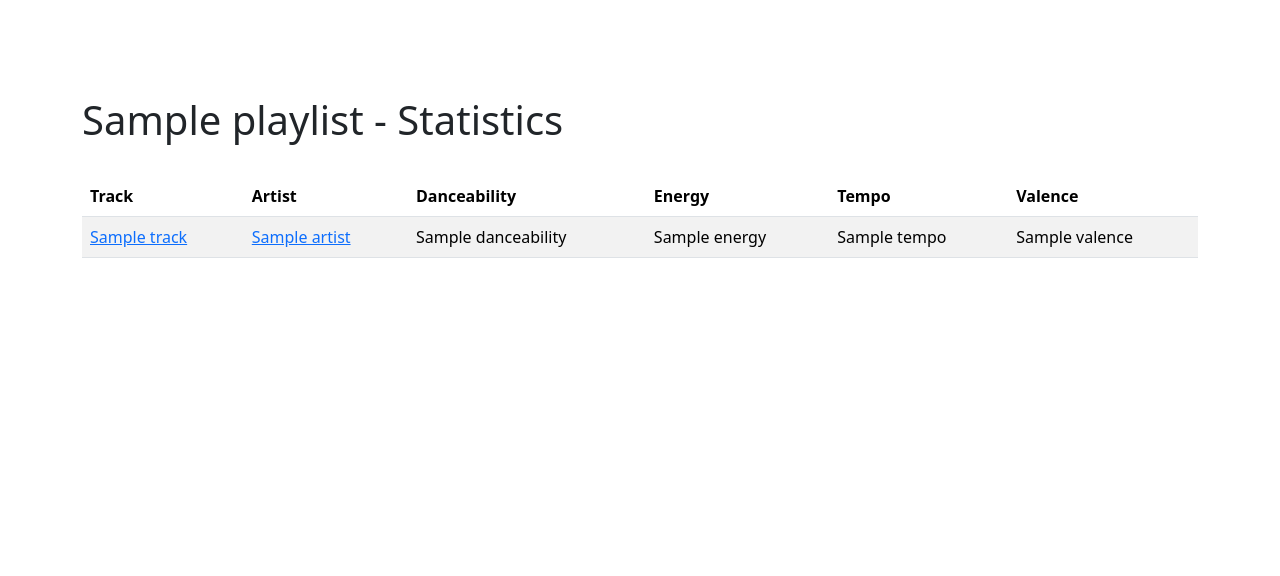
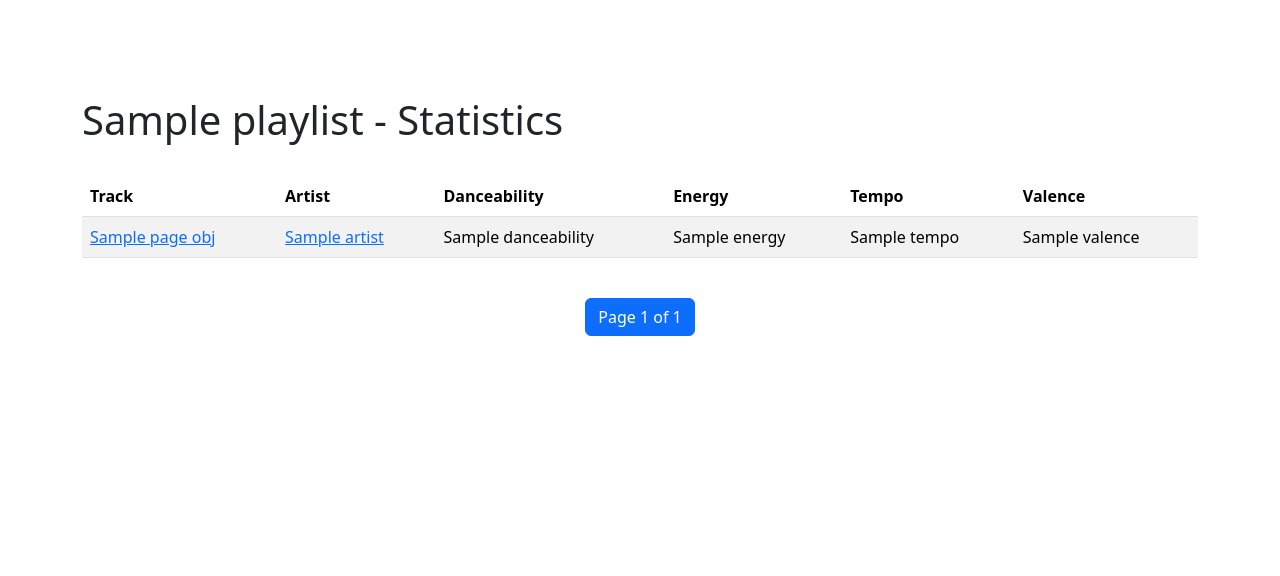
Before and after one commit to aegis945/spotify_project, a Django app: template playlist_tool/templates/playlist_tool/statistics.html in a window 1280 px wide. Shown: the part 56-632 px from the top of the page. Run offline with Django 5.2, Linux system fonts and the light colour scheme; the template is opened without the code that fills it: most values are stand-ins (such as "Sample title", 1, 10 or a date in 2020).

Commit message:
implement paginator for statistics page

```diff
--- a/playlist_tool/templates/playlist_tool/statistics.html
+++ b/playlist_tool/templates/playlist_tool/statistics.html
@@ -18,7 +18,7 @@
                 </tr>
             </thead>
             <tbody>
-                {% for track in tracks %}
+                {% for track in page_obj.object_list %}
                 <tr>
                     {% if track.spotify_url %}
                         <td><a href="{{ track.spotify_url }}" target="_blank">{{ track.name }}</a></td>
@@ -35,9 +35,40 @@
                     <td>{{ track.tempo }}</td>
                     <td>{{ track.valence }}</td>
                 </tr>
+                {% empty %}
+                    <p>No tracks in the playlist.</p>
                 {% endfor %}
             </tbody>
         </table>
     </div>
+    <div>
+        <nav class="mt-4">
+            <ul class="pagination justify-content-center">
+                {% if page_obj.has_previous %}
+                    <li class="page-item">
+                        <a class="page-link" href="?page=1">&laquo; First</a>
+                    </li>
+                    <li class="page-item">
+                        <a class="page-link" href="?page={{ page_obj.previous_page_number }}">Previous</a>
+                    </li>
+                {% endif %}
+
+                <li class="page-item active">
+                    <span class="page-link">
+                        Page {{ page_obj.number }} of {{ page_obj.paginator.num_pages }}
+                    </span>
+                </li>
+
+                {% if page_obj.has_next %}
+                    <li class="page-item">
+                        <a class="page-link" href="?page={{ page_obj.next_page_number }}">Next</a>
+                    </li>
+                    <li class="page-item">
+                        <a class="page-link" href="?page={{ page_obj.paginator.num_pages }}">Last &raquo;</a>
+                    </li>
+                {% endif %}
+            </ul>
+        </nav>
+    </div>
 </div>
 {% endblock %}
```
Also changed, not shown: playlist_tool/views.py (+9 -1 lines).
